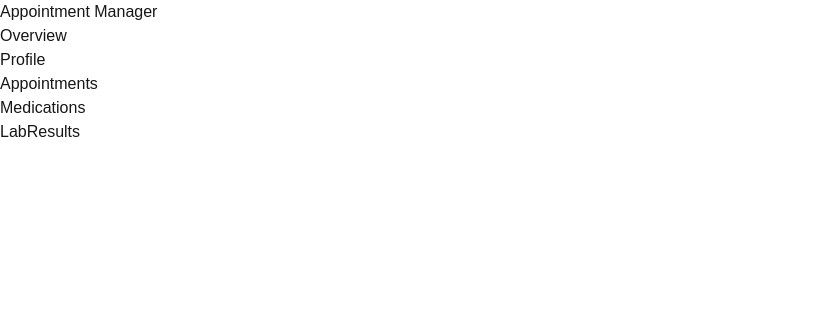
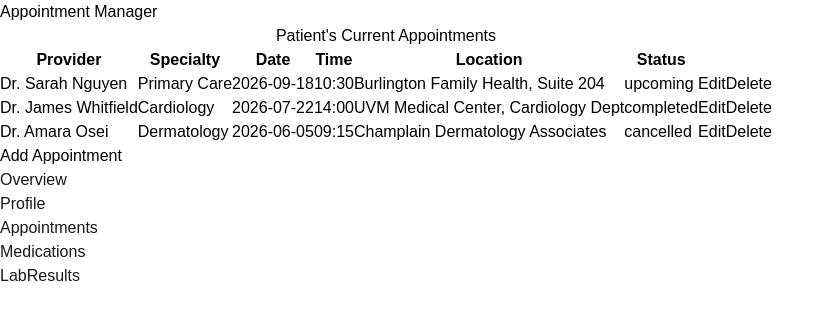
Before and after one commit to HasanAljaf/PatientDashboard, a Next.js app in the folder patient-dashboard/: page / in a window 1280 px wide. Both pictures are taken after a click on the button "Appointments". Shown: the top 320 px of the page, without its empty margins (0-835 px from the left). Built offline with nearby package versions, Linux system fonts and the light colour scheme.

Commit message:
in progress of implementing Modal inside appointment manager

```diff
--- a/patient-dashboard/app/components/AppointmentForm.tsx
+++ b/patient-dashboard/app/components/AppointmentForm.tsx
@@ -0,0 +1,130 @@
+// Util Imports
+import { useState, useEffect } from 'react';
+
+// Shared Imports
+import type { AppointmentFormObj } from '../sharedPropTypes/AppointmentTypes';
+
+// Appointment Form Props
+type AppointmentFormProps = {
+  appointmentToEdit: AppointmentFormObj | null;
+  onSubmit: (appointmentObj: AppointmentFormObj) => void; // handleFormSubmit from AppointmentManager
+};
+
+export default function AppointmentForm({
+  appointmentToEdit,
+  onSubmit,
+}: AppointmentFormProps) {
+  // Form Input States
+  const [provider, setProvider] = useState<string>(
+    appointmentToEdit?.provider ?? ' '
+  );
+  const [specialty, setSpecialty] = useState<string>(
+    appointmentToEdit?.specialty ?? ' '
+  );
+  const [date, setDate] = useState<string>(appointmentToEdit?.date ?? ' ');
+  const [time, setTime] = useState<string>(appointmentToEdit?.time ?? ' ');
+  const [location, setLocation] = useState<string>(
+    appointmentToEdit?.location ?? ' '
+  );
+  const [status, setStatus] = useState<string>(
+    appointmentToEdit?.status ?? ' '
+  );
+
+  // useEffect hook - syncing appointmentToEdit with Form fields
+  useEffect(() => {
+    setProvider(appointmentToEdit?.provider ?? ' ');
+    setSpecialty(appointmentToEdit?.specialty ?? ' ');
+    setDate(appointmentToEdit?.date ?? ' ');
+    setTime(appointmentToEdit?.time ?? ' ');
+    setLocation(appointmentToEdit?.location ?? ' ');
+    setStatus(appointmentToEdit?.status ?? ' ');
+  }, [appointmentToEdit]);
+
+  return (
+    <form>
+      {/* Form Heading */}
+      <h2>{appointmentToEdit === null ? 'Add' : 'Edit'} Appointment Form</h2>
+      <p>
+        Please fill out this form to{' '}
+        {appointmentToEdit === null ? 'Add' : 'Edit'} an appointment.
+      </p>
+
+      {/* Field Grouping */}
+      <fieldset>
+        <legend>Appointment Information</legend>
+
+        <label>
+          <input
+            onChange={(e) => setProvider(e.target.value)}
+            value={provider}
+            type="text"
+            required
+          />
+        </label>
+        <label>
+          <input
+            onChange={(e) => setSpecialty(e.target.value)}
+            value={specialty}
+            type="text"
+            required
+          />
+        </label>
+        <label>
+          <input
+            onChange={(e) => setDate(e.target.value)}
+            value={date}
+            type="date"
+            required
+          />
+        </label>
+        <label>
+          <input
+            onChange={(e) => setTime(e.target.value)}
+            value={time}
+            type="time"
+            required
+          />
+        </label>
+        <label>
+          <input
+            onChange={(e) => setLocation(e.target.value)}
+            value={location}
+            type="text"
+            required
+          />
+        </label>
+        <label>
+          <input
+            onChange={(e) => setStatus(e.target.value)}
+            value={status}
+            type="text"
+            required
+          />
+        </label>
+
+        <label>
+          <input
+            type="submit"
+            value={
+              appointmentToEdit === null
+                ? 'Add Appointment'
+                : 'Save Appointment'
+            }
+            onClick={(e) => {
+              e.preventDefault();
+              e.stopPropagation();
+              onSubmit({
+                provider,
+                specialty,
+                date,
+                time,
+                location,
+                status,
+              });
+            }}
+          />
+        </label>
+      </fieldset>
+    </form>
+  );
+}
--- a/patient-dashboard/app/components/AppointmentManager.tsx
+++ b/patient-dashboard/app/components/AppointmentManager.tsx
@@ -1,10 +1,140 @@
+// Util Imports
+import { useState, useRef } from 'react';
+
 // Shared Imports
-import { ToggleVisibilityProps } from '../sharedPropTypes/ToggleVisibilityTypes';
+import { ToggleVisibility } from '../sharedPropTypes/ToggleVisibilityTypes';
+import type {
+  Appointment,
+  AppointmentFormObj,
+} from '../sharedPropTypes/AppointmentTypes';
 
-export default function AppointmentManager({ style }: ToggleVisibilityProps) {
+// Component Imports
+import AppointmentForm from './AppointmentForm';
+import Modal from './Modal';
+
+// Appointment Manager Props
+type AppointmentManagerProps = ToggleVisibility & {
+  appointments: Appointment[];
+  setAppointments: React.Dispatch<React.SetStateAction<Appointment[]>>;
+};
+
+export default function AppointmentManager({
+  style,
+  appointments,
+  setAppointments,
+}: AppointmentManagerProps) {
+  // State Variables
+  const [editingId, setEditingId] = useState<string | null>(null);
+  const appointmentToEdit =
+    appointments.find((a) => a.id === editingId) ?? null;
+
+  // Ref Variables
+  const dialogRef = useRef<HTMLDialogElement | null>(null);
+
+  // Event Handlers
+  // Receive data from form
+  function handleFormSubmit(appointmentObj: AppointmentFormObj) {
+    if (appointmentToEdit === null) {
+      // Add case
+      setAppointments((a) => [
+        ...a,
+        {
+          id: crypto.randomUUID(),
+          ...appointmentObj,
+        },
+      ]);
+    } else {
+      // Edit case
+      setAppointments((current) =>
+        current.map((a) =>
+          a.id === editingId
+            ? {
+                ...a,
+                ...appointmentObj,
+              }
+            : a
+        )
+      );
+    }
+    if (dialogRef.current) {
+      dialogRef.current.close();
+    }
+    handleModalClose();
+  }
+
+  function handleAddClick() {
+    setEditingId(null);
+
+    // open modal
+    if (dialogRef.current) {
+      dialogRef.current.showModal();
+    }
+  }
+
+  function handleEditClick(apptId: string) {
+    setEditingId(apptId);
+    // open modal
+    if (dialogRef.current) {
+      dialogRef.current.showModal();
+    }
+  }
+
+  // handed down to Modal as onClick
+  function handleModalClose() {
+    setEditingId(null);
+    console.log('Modal Cosing');
+  }
+
+  function handleDeleteClick(apptId: string) {
+    setAppointments((current) => current.filter((a) => a.id !== apptId));
+  }
+
   return (
     <div style={style}>
       <h1>Appointment Manager</h1>
+      <table>
+        {/* Title/Summary of the Table */}
+        <caption>Patient&apos;s Current Appointments</caption>
+
+        {/* Header Section (Columns Labels) */}
+        <thead>
+          <tr>
+            <th>Provider</th>
+            <th>Specialty</th>
+            <th>Date</th>
+            <th>Time</th>
+            <th>Location</th>
+            <th>Status</th>
+          </tr>
+        </thead>
+
+        {/* Main Data Section */}
+        <tbody>
+          {appointments.map((a) => (
+            <tr key={a.id}>
+              <td>{a.provider}</td>
+              <td>{a.specialty}</td>
+              <td>{a.date}</td>
+              <td>{a.time}</td>
+              <td>{a.location}</td>
+              <td>{a.status}</td>
+              <td>
+                <button onClick={() => handleEditClick(a.id)}>Edit</button>
+              </td>
+              <td>
+                <button onClick={() => handleDeleteClick(a.id)}>Delete</button>
+              </td>
+            </tr>
+          ))}
+        </tbody>
+      </table>
+      <button onClick={handleAddClick}>Add Appointment</button>
+      <Modal dialogRef={dialogRef} onClose={handleModalClose}>
+        <AppointmentForm
+          appointmentToEdit={appointmentToEdit}
+          onSubmit={handleFormSubmit}
+        />
+      </Modal>
     </div>
   );
 }
--- a/patient-dashboard/app/components/LabResults.tsx
+++ b/patient-dashboard/app/components/LabResults.tsx
@@ -1,7 +1,7 @@
 // Shared Imports
-import { ToggleVisibilityProps } from '../sharedPropTypes/ToggleVisibilityTypes';
+import { ToggleVisibility } from '../sharedPropTypes/ToggleVisibilityTypes';
 
-export default function LabResults({ style }: ToggleVisibilityProps) {
+export default function LabResults({ style }: ToggleVisibility) {
   return (
     <div style={style}>
       <h1>LabResutls</h1>
--- a/patient-dashboard/app/components/MedicationManager.tsx
+++ b/patient-dashboard/app/components/MedicationManager.tsx
@@ -1,7 +1,7 @@
 // Shared Imports
-import { ToggleVisibilityProps } from '../sharedPropTypes/ToggleVisibilityTypes';
+import { ToggleVisibility } from '../sharedPropTypes/ToggleVisibilityTypes';
 
-export default function MedicationManager({ style }: ToggleVisibilityProps) {
+export default function MedicationManager({ style }: ToggleVisibility) {
   return (
     <div style={style}>
       <h1>Medication Manager</h1>
--- a/patient-dashboard/app/components/Modal.tsx
+++ b/patient-dashboard/app/components/Modal.tsx
@@ -0,0 +1,14 @@
+// Modal Props
+type ModalProps = {
+  dialogRef: React.Ref<HTMLDialogElement>;
+  onClose: () => void;
+  children: React.ReactNode;
+};
+
+export default function Modal({ dialogRef, onClose, children }: ModalProps) {
+  return (
+    <dialog ref={dialogRef} onClose={onClose}>
+      {children}
+    </dialog>
+  );
+}
--- a/patient-dashboard/app/components/Navbar.tsx
+++ b/patient-dashboard/app/components/Navbar.tsx
@@ -1,17 +1,13 @@
-type tab =
-  | 'Overview'
-  | 'Profile'
-  | 'Appointments'
-  | 'Medications'
-  | 'LabResults';
+// Shared Imports
+import type { Tab } from '../sharedPropTypes/TabTypes';
 
 type NavbarTypes = {
   activeTab: string;
-  setActiveTab: (tab: tab) => void;
+  setActiveTab: (tab: Tab) => void;
 };
 
 export default function Navbar({ activeTab, setActiveTab }: NavbarTypes) {
-  function handleClick(tab: tab) {
+  function handleClick(tab: Tab) {
     setActiveTab(tab);
   }
 
--- a/patient-dashboard/app/components/PatientDashboard.tsx
+++ b/patient-dashboard/app/components/PatientDashboard.tsx
@@ -1,3 +1,4 @@
+// Util Imports
 import { useState } from 'react';
 
 // Component Imports
@@ -14,19 +15,27 @@ import { initialAppointments } from '../sampleData/SampleAppointments';
 import { initialMedications } from '../sampleData/SampleMedications';
 import { initialLabResults } from '../sampleData/SampleLabResults';
 
+// Shared Imports
+import type { Tab } from '../sharedPropTypes/TabTypes';
+import type { Patient } from '../sharedPropTypes/PatientTypes';
+import type { Appointment } from '../sharedPropTypes/AppointmentTypes';
+import type { Medication } from '../sharedPropTypes/MedicationTypes';
+
 export default function PatientDashboard() {
   // State Variables
-  const [activeTab, setActiveTab] = useState('Overview');
-  const [patient, setPatient] = useState(samplePatient);
-  const [appointments, setAppointments] = useState(initialAppointments);
-  const [medications, setMedications] = useState(initialMedications);
+  const [activeTab, setActiveTab] = useState<Tab>('Overview');
+  const [patient, setPatient] = useState<Patient>(samplePatient);
+  const [appointments, setAppointments] =
+    useState<Appointment[]>(initialAppointments);
+  const [medications, setMedications] =
+    useState<Medication[]>(initialMedications);
 
   const hideVisibility = {
     display: 'none',
   };
   return (
     <section>
-      <div>
+      <div className="bg-white text-black">
         <Profile
           patient={patient}
           style={activeTab !== 'Profile' ? hideVisibility : undefined}
@@ -38,6 +47,8 @@ export default function PatientDashboard() {
           style={activeTab !== 'Overview' ? hideVisibility : undefined}
         />
         <AppointmentManager
+          appointments={appointments}
+          setAppointments={setAppointments}
           style={activeTab !== 'Appointments' ? hideVisibility : undefined}
         />
         <MedicationManager
--- a/patient-dashboard/app/sampleData/SampleAppointments.tsx
+++ b/patient-dashboard/app/sampleData/SampleAppointments.tsx
@@ -3,26 +3,29 @@ import type { Appointment } from '../sharedPropTypes/AppointmentTypes';
 
 export const initialAppointments: Appointment[] = [
   {
+    id: crypto.randomUUID(),
     provider: 'Dr. Sarah Nguyen',
     specialty: 'Primary Care',
     date: '2026-09-18',
-    time: '10:30 AM',
+    time: '10:30',
     location: 'Burlington Family Health, Suite 204',
     status: 'upcoming',
   },
   {
+    id: crypto.randomUUID(),
     provider: 'Dr. James Whitfield',
     specialty: 'Cardiology',
     date: '2026-07-22',
-    time: '2:00 PM',
+    time: '14:00',
     location: 'UVM Medical Center, Cardiology Dept',
     status: 'completed',
   },
   {
+    id: crypto.randomUUID(),
     provider: 'Dr. Amara Osei',
     specialty: 'Dermatology',
     date: '2026-06-05',
-    time: '9:15 AM',
+    time: '09:15',
     location: 'Champlain Dermatology Associates',
     status: 'cancelled',
   },
--- /dev/null
+++ b/patient-dashboard/app/sharedPropTypes/TabTypes.tsx
@@ -0,0 +1,6 @@
+export type Tab =
+  | 'Overview'
+  | 'Profile'
+  | 'Appointments'
+  | 'Medications'
+  | 'LabResults';
```
Also changed, not shown: patient-dashboard/app/sharedPropTypes/AppointmentTypes.tsx (+4 -3 lines).
